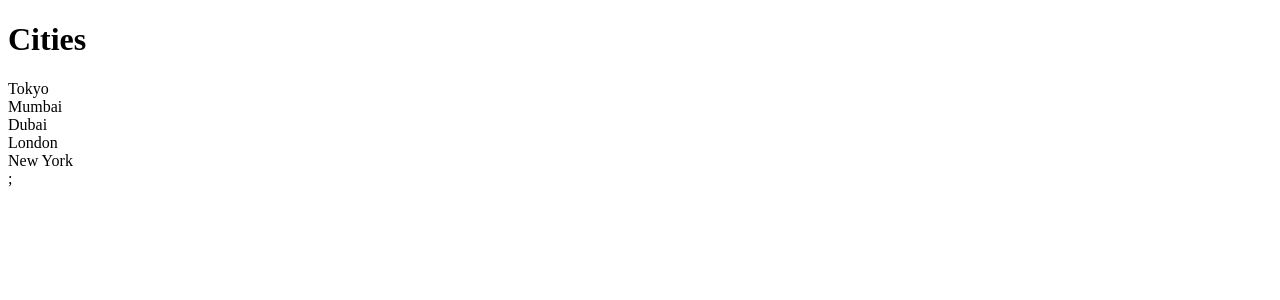
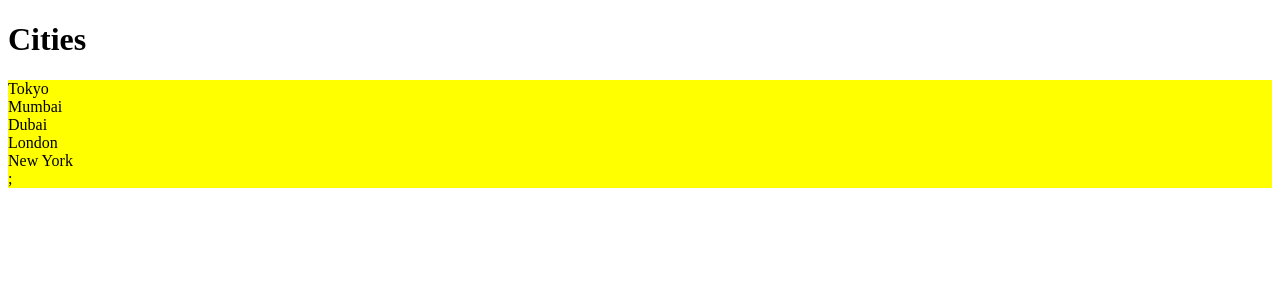
Before and after one commit to shaikhafsar/react-beginners, a React (Vite) app: page / in a window 1280 px wide. Shown: the top 300 px of the page. Built offline with nearby package versions, Linux system fonts and the light colour scheme.

Commit message:
Styling Components 4 - CSS Modules

```diff
--- a/src/App.css
+++ b/src/App.css
@@ -0,0 +1,3 @@
+.list-group{
+    background: red;
+}
--- a/src/App.tsx
+++ b/src/App.tsx
@@ -1,4 +1,5 @@
 import ListGroup from "./components/ListGroup";
+import "./App.css";
 
 function App() {
   const items = ["Tokyo", "Mumbai", "Dubai", "London", "New York"];
--- a/src/components/ListGroup/ListGroup.css
+++ /dev/null
@@ -1,5 +0,0 @@
-
-.list-group{
-    list-style: none;
-    padding: 0;
-}
--- /dev/null
+++ b/src/components/ListGroup/ListGroup.module.css
@@ -0,0 +1,9 @@
+
+.listGroup{
+    list-style: none;
+    padding: 0;
+}
+
+.container{
+    background: yellow;
+}
--- a/src/components/ListGroup/ListGroup.tsx
+++ b/src/components/ListGroup/ListGroup.tsx
@@ -1,5 +1,5 @@
 import { useState } from "react";
-import "./ListGroup.css";
+import styles from "./ListGroup.module.css";
 
 interface Props {
   items: string[];
@@ -15,7 +15,7 @@
     <>
       <h1>{heading}</h1>
       {items.length === 0 && <p>No items found</p>}
-      <ul className="list-group">
+      <ul className={[styles.listGroup, styles.container].join(" ")}>
         {items.map((item, index) => (
           <li
             className={
```
